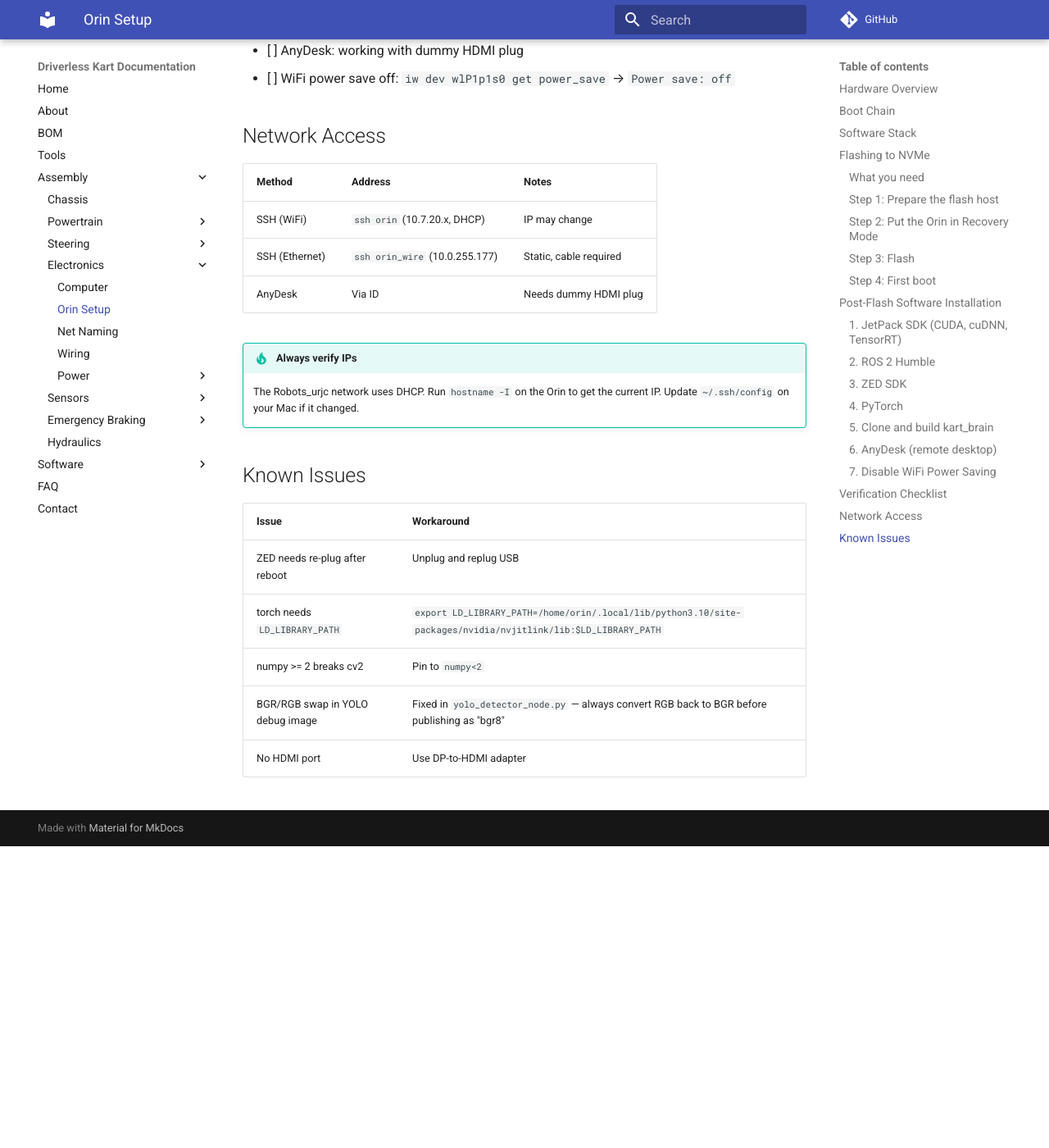
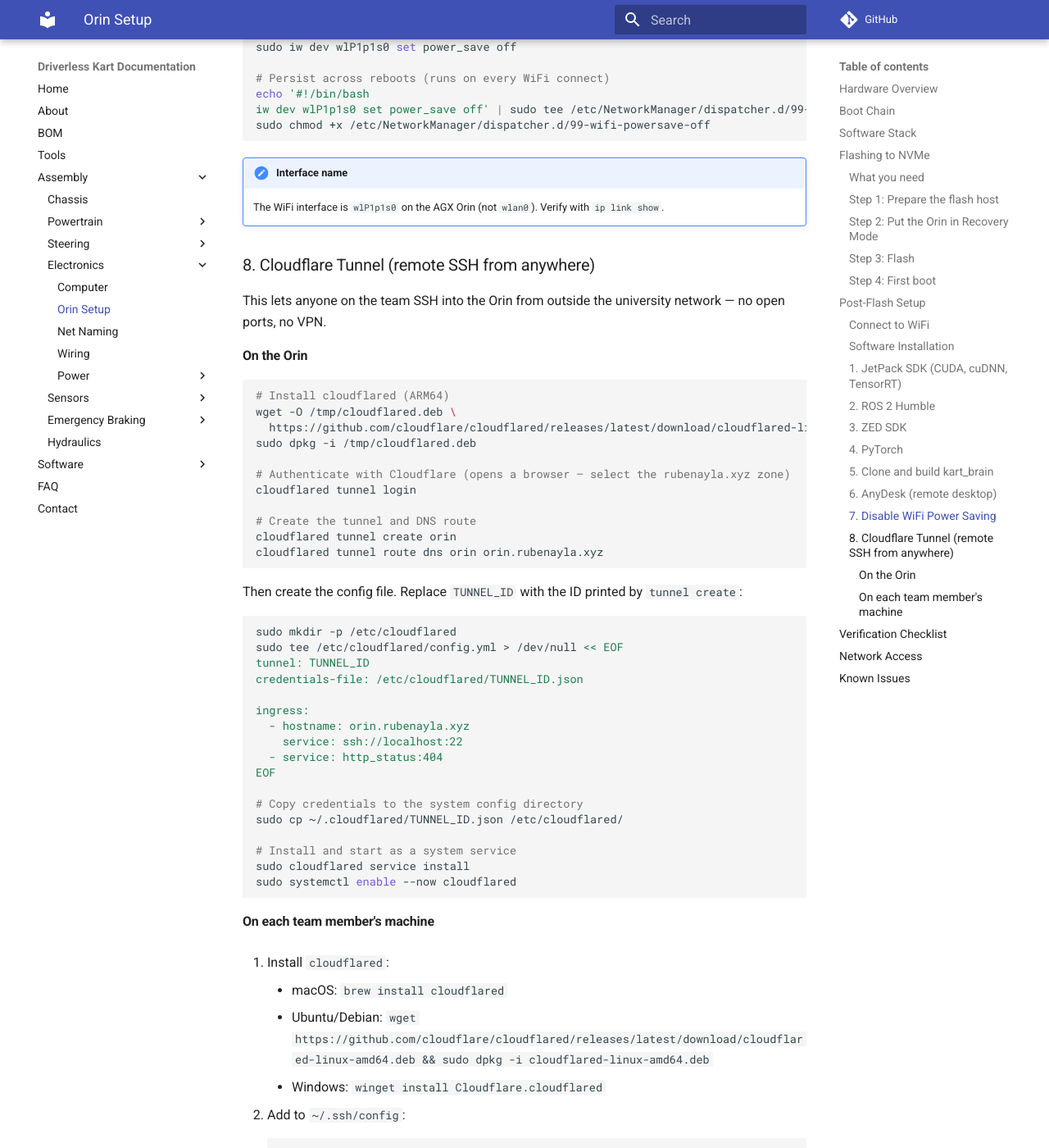
Before and after one commit to UM-Driverless/kart_docs, an MkDocs documentation site: the page built from docs/assembly/electronics/orin-setup.md, in a window 1280 px wide and 1400 px high, scrolled down 6865 px. Shown: the whole window at 82% size. Built offline with MkDocs 1.6.1 and Material for MkDocs 9.7.7, drawn with Linux system fonts in a browser that asks for light colours; comment, search, counter and statistics services are not loaded; before the commit the page ends 7897 px from its top, so only the background shows below that; some of the changed text lies outside the part shown.

Commit message:
Add WiFi, AnyDesk, and Cloudflare Tunnel setup to Orin guide
Adds post-flash steps so the Orin is fully accessible remotely after flashing:
WiFi setup, AnyDesk for headless access, and Cloudflare Tunnel for SSH from
outside the university network. Credentials are in .env (gitignored).

Co-Authored-By: Claude Opus 4.6 (1M context) <noreply@anthropic.com>

````diff
--- a/docs/assembly/electronics/orin-setup.md
+++ b/docs/assembly/electronics/orin-setup.md
@@ -133,12 +133,24 @@ This takes ~10-20 minutes. The output ends with `Flash is successful`.
 Complete the Ubuntu setup wizard:
 
 - Username: `orin`
-- Password: `0`
+- Password: See `.env` file (not committed — ask the team)
 - Computer name: `orin`
 
-## Post-Flash Software Installation
+## Post-Flash Setup
 
-After the first-boot wizard, install everything:
+!!! warning "Credentials required"
+    Several steps below need passwords that are **not committed to this repo**. Copy `.env.example` to `.env` and fill in the values before starting. Ask the team if you don't have them.
+
+### Connect to WiFi
+
+Connect to the university network during the first-boot wizard or from Settings:
+
+| Field | Value |
+|---|---|
+| Network | `Robots_urjc` |
+| Password | See `.env` file (not committed — ask the team) |
+
+### Software Installation
 
 ### 1. JetPack SDK (CUDA, cuDNN, TensorRT)
 
@@ -237,6 +249,18 @@ EOF
 sudo systemctl enable anydesk
 ```
 
+Set a password for unattended access (so you can connect without anyone at the screen):
+
+```bash
+echo "$ANYDESK_PASSWORD" | sudo anydesk --set-password
+```
+
+Get the AnyDesk ID (share this with the team):
+
+```bash
+anydesk --get-id
+```
+
 !!! note "Why `ConnectedMonitor DFP-0`?"
     The DP-to-HDMI adapter with a dummy HDMI plug doesn't provide proper EDID. Without this option, the NVIDIA driver sees both DFP-0 and DFP-1 as "disconnected", so Xorg has no screen and AnyDesk gets a black framebuffer. Forcing `ConnectedMonitor DFP-0` makes the driver create a framebuffer on the DisplayPort output regardless.
 
@@ -257,6 +281,73 @@ sudo chmod +x /etc/NetworkManager/dispatcher.d/99-wifi-powersave-off
 !!! note "Interface name"
     The WiFi interface is `wlP1p1s0` on the AGX Orin (not `wlan0`). Verify with `ip link show`.
 
+### 8. Cloudflare Tunnel (remote SSH from anywhere)
+
+This lets anyone on the team SSH into the Orin from outside the university network — no open ports, no VPN.
+
+#### On the Orin
+
+```bash
+# Install cloudflared (ARM64)
+wget -O /tmp/cloudflared.deb \
+  https://github.com/cloudflare/cloudflared/releases/latest/download/cloudflared-linux-arm64.deb
+sudo dpkg -i /tmp/cloudflared.deb
+
+# Authenticate with Cloudflare (opens a browser — select the rubenayla.xyz zone)
+cloudflared tunnel login
+
+# Create the tunnel and DNS route
+cloudflared tunnel create orin
+cloudflared tunnel route dns orin orin.rubenayla.xyz
+```
+
+Then create the config file. Replace `TUNNEL_ID` with the ID printed by `tunnel create`:
+
+```bash
+sudo mkdir -p /etc/cloudflared
+sudo tee /etc/cloudflared/config.yml > /dev/null << EOF
+tunnel: TUNNEL_ID
+credentials-file: /etc/cloudflared/TUNNEL_ID.json
+
+ingress:
+  - hostname: orin.rubenayla.xyz
+    service: ssh://localhost:22
+  - service: http_status:404
+EOF
+
+# Copy credentials to the system config directory
+sudo cp ~/.cloudflared/TUNNEL_ID.json /etc/cloudflared/
+
+# Install and start as a system service
+sudo cloudflared service install
+sudo systemctl enable --now cloudflared
+```
+
+#### On each team member's machine
+
+1. Install `cloudflared`:
+    - macOS: `brew install cloudflared`
+    - Ubuntu/Debian: `wget https://github.com/cloudflare/cloudflared/releases/latest/download/cloudflared-linux-amd64.deb && sudo dpkg -i cloudflared-linux-amd64.deb`
+    - Windows: `winget install Cloudflare.cloudflared`
+
+2. Add to `~/.ssh/config`:
+    ```
+    Host orin-remote
+        HostName orin.rubenayla.xyz
+        User orin
+        IdentityFile ~/.ssh/id_ed25519
+        ProxyCommand cloudflared access ssh --hostname %h
+    ```
+
+3. Send their public key (`cat ~/.ssh/id_ed25519.pub`) to be added to the Orin's `~/.ssh/authorized_keys`.
+
+No Cloudflare account needed for team members — only the tunnel owner.
+
+!!! tip "Generate an SSH key if you don't have one"
+    ```bash
+    ssh-keygen -t ed25519
+    ```
+
 ## Verification Checklist
 
 - [ ] NVMe is root: `df -h /` shows `/dev/nvme0n1p1`
@@ -267,19 +358,20 @@ sudo chmod +x /etc/NetworkManager/dispatcher.d/99-wifi-powersave-off
 - [ ] ZED camera: `ls /dev/video*` (after plugging in)
 - [ ] kart_brain built: `ros2 pkg list | grep kart`
 - [ ] SSH access: `ssh orin` from Mac
-- [ ] AnyDesk: working with dummy HDMI plug
+- [ ] AnyDesk: working with dummy HDMI plug, unattended password set
+- [ ] Cloudflare Tunnel: `ssh orin-remote` works from outside the network
 - [ ] WiFi power save off: `iw dev wlP1p1s0 get power_save` → `Power save: off`
 
 ## Network Access
 
 | Method | Address | Notes |
 |---|---|---|
-| SSH (WiFi) | `ssh orin` (10.7.20.x, DHCP) | IP may change |
-| SSH (Ethernet) | `ssh orin_wire` (10.0.255.177) | Static, cable required |
-| AnyDesk | Via ID | Needs dummy HDMI plug |
+| SSH (local WiFi) | `ssh orin` (10.7.20.x, DHCP) | Must be on same network. IP may change |
+| SSH (remote) | `ssh orin-remote` (via Cloudflare Tunnel) | Works from anywhere. Requires `cloudflared` installed locally |
+| AnyDesk | Via ID (see `.env` for password) | Needs dummy HDMI plug for display |
 
 !!! tip "Always verify IPs"
-    The Robots_urjc network uses DHCP. Run `hostname -I` on the Orin to get the current IP. Update `~/.ssh/config` on your Mac if it changed.
+    The university network uses DHCP. Run `hostname -I` on the Orin to get the current IP. Update `~/.ssh/config` if it changed.
 
 ## Known Issues
 
````
Also changed, not shown: 2 other files.
